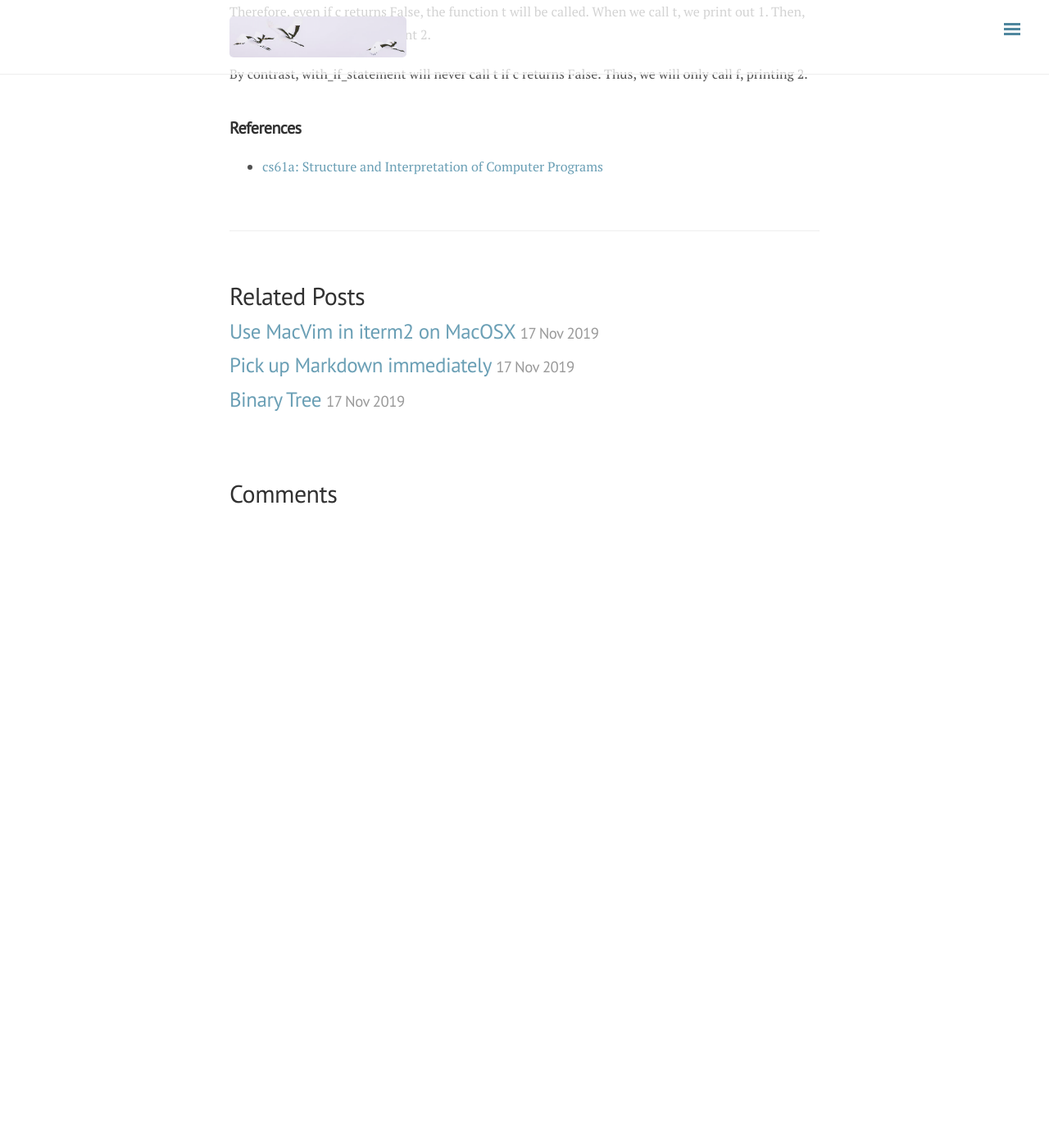
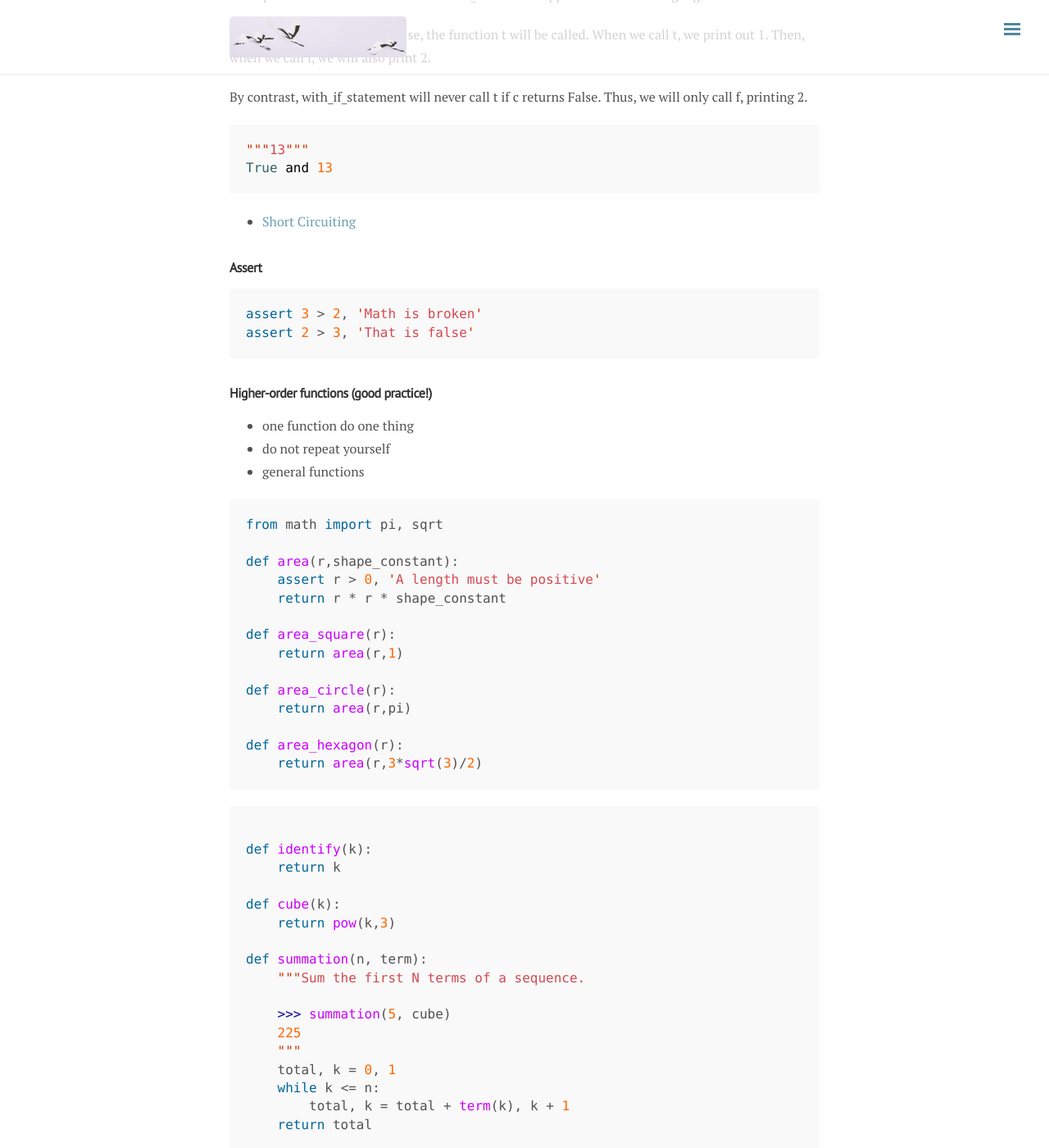
Before and after one commit to ylyy93/my_blog, a Jekyll site: the page built from _posts/python/2019-11-16-pick-up-python-immediately.md, in a window 1280 px wide and 1400 px high, scrolled down 3333 px. Shown: the whole window at 82% size. Built offline with Jekyll 4.4.1, drawn with Linux system fonts in a browser that asks for light colours; nearby versions of some CDN libraries; comment, search, counter and statistics services are not loaded; before the commit the page ends 3963 px from its top, so only the background shows below that; some of the changed text lies outside the part shown.

Commit message:
rebuilding site Sat Nov 16 21:31:41 PST 2019

````diff
--- a/_posts/python/2019-11-16-pick-up-python-immediately.md
+++ b/_posts/python/2019-11-16-pick-up-python-immediately.md
@@ -37,6 +37,7 @@ In terminal
 * indent (4 spaces)
 * can assign function
 * `g, h = min,max`
+* can pass function name as an argument
 
 ```python
 from math import pi
@@ -145,6 +146,77 @@ Therefore, even if c returns False, the function t will be called. When we call
 
 By contrast, with_if_statement will never call t if c returns False. Thus, we will only call f, printing 2.
 
+```python
+"""13"""
+True and 13
+```
+- [Short Circuiting](https://cs61a.org/lab/lab01/#short-circuiting)
+
+
+### Assert
+
+```python
+assert 3 > 2, 'Math is broken'
+assert 2 > 3, 'That is false'
+```
+
+### Higher-order functions (good practice!)
+* one function do one thing
+* do not repeat yourself
+* general functions
+
+```python
+from math import pi, sqrt
+
+def area(r,shape_constant):
+    assert r > 0, 'A length must be positive'
+    return r * r * shape_constant
+
+def area_square(r):
+    return area(r,1)
+
+def area_circle(r):
+    return area(r,pi)
+
+def area_hexagon(r):
+    return area(r,3*sqrt(3)/2)
+```
+
+```python
+
+def identify(k):
+    return k
+
+def cube(k):
+    return pow(k,3)
+
+def summation(n, term):
+    """Sum the first N terms of a sequence.
+
+    >>> summation(5, cube)
+    225
+    """
+    total, k = 0, 1
+    while k <= n:
+        total, k = total + term(k), k + 1
+    return total
+
+def sum_naturals(n):
+    """Sum the first N natural numbers.
+
+    >>> sum_naturals(5)
+    15
+    """
+    return summation(n, identity)
+
+def sum_cubes(n):
+    """Sum the first N cubes of natural numbers.
+
+    >>> sum_cubes(5)
+    225
+    """
+    return summation(n, cube)
+```
 
 ## References
 - [cs61a: Structure and Interpretation of Computer Programs](https://cs61a.org)
````
